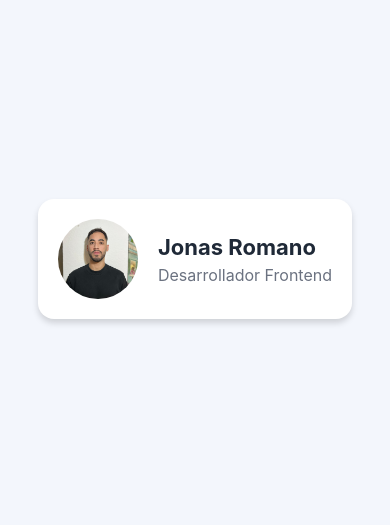
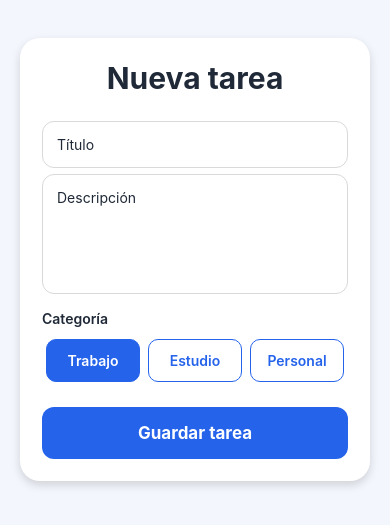
Before and after one commit to JonasRomano24/TaskFlow, a React Native app: screen / in a window 390 px wide. Shown: the part 163-688 px from the top of the page. Built offline with nearby package versions, Linux system fonts and the light colour scheme.

Commit message:
Creacion de formulario

```diff
--- a/App.js
+++ b/App.js
@@ -1,8 +1,6 @@
-import React from 'react';
-import ProfileScreen from './src/screens/ProfileScreen';
+import React from "react";
+import AddTaskScreen from "./src/screens/AddTaskScreen";
 
 export default function App() {
-  return (
-    <ProfileScreen />
-  );
+  return <AddTaskScreen />;
 }
--- /dev/null
+++ b/src/components/TaskForm.js
@@ -0,0 +1,301 @@
+import React, { useState } from "react";
+import {
+    View,
+    Text,
+    TextInput,
+    TouchableOpacity,
+    StyleSheet,
+    Alert,
+    KeyboardAvoidingView,
+    Platform,
+} from "react-native";
+
+import colors from "../constants/colors";
+
+export default function TaskForm() {
+    const [title, setTitle] = useState("");
+    const [description, setDescription] = useState("");
+    const [category, setCategory] = useState("Trabajo");
+
+    const [errors, setErrors] = useState({});
+
+    const [touched, setTouched] = useState({});
+
+    const [focused, setFocused] = useState("");
+
+    const validate = () => {
+        let newErrors = {};
+
+        if (!title.trim()) {
+            newErrors.title = "El título es obligatorio";
+        } else if (title.trim().length < 5) {
+            newErrors.title = "Debe tener al menos 5 caracteres";
+        }
+
+        if (!description.trim()) {
+            newErrors.description = "La descripción es obligatoria";
+        } else if (description.trim().length < 10) {
+            newErrors.description = "Debe tener al menos 10 caracteres";
+        }
+
+        setErrors(newErrors);
+
+        return Object.keys(newErrors).length === 0;
+    };
+
+    const handleAddTask = () => {
+        setTouched({
+            title: true,
+            description: true,
+        });
+
+        if (!validate()) return;
+
+        const task = {
+            title,
+            description,
+            category,
+            createdAt: new Date(),
+        };
+
+        console.log(task);
+
+        Alert.alert(
+            "Éxito",
+            "Tarea capturada localmente"
+        );
+
+        setTitle("");
+        setDescription("");
+        setCategory("Trabajo");
+
+        setErrors({});
+        setTouched({});
+    };
+
+    return (
+        <KeyboardAvoidingView
+            behavior={Platform.OS === "ios" ? "padding" : undefined}
+        >
+            <Text style={styles.title}>
+                Nueva tarea
+            </Text>
+
+            <TextInput
+                style={[
+                    styles.input,
+                    focused === "title" && styles.focusInput,
+                    errors.title && touched.title && styles.errorInput,
+                ]}
+                placeholder="Título"
+
+                value={title}
+
+                onChangeText={setTitle}
+
+                autoCapitalize="sentences"
+
+                selectionColor={colors.primary}
+
+                returnKeyType="next"
+
+                onFocus={() => setFocused("title")}
+
+                onBlur={() => {
+                    setFocused("");
+                    setTouched({
+                        ...touched,
+                        title: true,
+                    });
+                }}
+            />
+
+            {errors.title && touched.title && (
+                <Text style={styles.errorText}>
+                    {errors.title}
+                </Text>
+            )}
+
+            <TextInput
+                style={[
+                    styles.input,
+                    styles.textArea,
+                    focused === "description" && styles.focusInput,
+                    errors.description &&
+                    touched.description &&
+                    styles.errorInput,
+                ]}
+                placeholder="Descripción"
+
+                multiline
+
+                numberOfLines={5}
+
+                value={description}
+
+                onChangeText={setDescription}
+
+                selectionColor={colors.primary}
+
+                onFocus={() => setFocused("description")}
+
+                onBlur={() => {
+                    setFocused("");
+                    setTouched({
+                        ...touched,
+                        description: true,
+                    });
+                }}
+            />
+
+            {errors.description &&
+                touched.description && (
+                    <Text style={styles.errorText}>
+                        {errors.description}
+                    </Text>
+                )}
+
+            <Text style={styles.label}>
+                Categoría
+            </Text>
+
+            <View style={styles.categories}>
+
+                {["Trabajo", "Estudio", "Personal"].map(
+                    (item) => (
+                        <TouchableOpacity
+                            key={item}
+                            style={[
+                                styles.categoryButton,
+                                category === item &&
+                                styles.categorySelected,
+                            ]}
+                            onPress={() => setCategory(item)}
+                        >
+                            <Text
+                                style={[
+                                    styles.categoryText,
+                                    category === item && {
+                                        color: "#fff",
+                                    },
+                                ]}
+                            >
+                                {item}
+                            </Text>
+                        </TouchableOpacity>
+                    )
+                )}
+            </View>
+
+            <TouchableOpacity
+                style={styles.saveButton}
+                onPress={handleAddTask}
+            >
+                <Text style={styles.saveText}>
+                    Guardar tarea
+                </Text>
+            </TouchableOpacity>
+        </KeyboardAvoidingView>
+    );
+}
+
+const styles = StyleSheet.create({
+    title: {
+        fontSize: 30,
+        fontWeight: "bold",
+        color: colors.text,
+        marginBottom: 25,
+        textAlign: "center",
+    },
+
+    input: {
+        borderWidth: 1,
+        borderColor: "#d9d9d9",
+
+        borderRadius: 12,
+
+        padding: 14,
+
+        backgroundColor: "#fff",
+
+        marginBottom: 6,
+
+        color: colors.text,
+    },
+
+    focusInput: {
+        borderColor: colors.primary,
+    },
+
+    errorInput: {
+        borderColor: "red",
+    },
+
+    textArea: {
+        height: 120,
+        textAlignVertical: "top",
+    },
+
+    errorText: {
+        color: "red",
+        marginBottom: 12,
+        marginLeft: 5,
+        fontSize: 12,
+    },
+
+    label: {
+        fontWeight: "600",
+        color: colors.text,
+        marginTop: 10,
+        marginBottom: 12,
+    },
+
+    categories: {
+        flexDirection: "row",
+        justifyContent: "space-between",
+        marginBottom: 25,
+    },
+
+    categoryButton: {
+        flex: 1,
+
+        marginHorizontal: 4,
+
+        padding: 12,
+
+        borderRadius: 10,
+
+        borderWidth: 1,
+
+        borderColor: colors.primary,
+
+        alignItems: "center",
+    },
+
+    categorySelected: {
+        backgroundColor: colors.primary,
+    },
+
+    categoryText: {
+        color: colors.primary,
+        fontWeight: "600",
+    },
+
+    saveButton: {
+        backgroundColor: colors.primary,
+
+        padding: 16,
+
+        borderRadius: 12,
+
+        alignItems: "center",
+    },
+
+    saveText: {
+        color: "#fff",
+
+        fontWeight: "bold",
+
+        fontSize: 17,
+    },
+});
--- /dev/null
+++ b/src/screens/AddTaskScreen.js
@@ -0,0 +1,51 @@
+import React from "react";
+import { View, StyleSheet } from "react-native";
+
+import TaskForm from "../components/TaskForm";
+import colors from "../constants/colors";
+
+export default function AddTaskScreen() {
+    return (
+        <View style={styles.container}>
+            <View style={styles.card}>
+                <TaskForm />
+            </View>
+        </View>
+    );
+}
+
+const styles = StyleSheet.create({
+    container: {
+        flex: 1,
+        backgroundColor: colors.background,
+
+        justifyContent: "center",
+        alignItems: "center",
+
+        padding: 20,
+    },
+
+    card: {
+        width: "100%",
+        maxWidth: 420,
+
+        backgroundColor: colors.card,
+
+        borderRadius: 20,
+
+        padding: 22,
+
+        elevation: 8,
+
+        shadowColor: "#000",
+
+        shadowOpacity: 0.15,
+
+        shadowRadius: 10,
+
+        shadowOffset: {
+            width: 0,
+            height: 4,
+        },
+    },
+});
```
